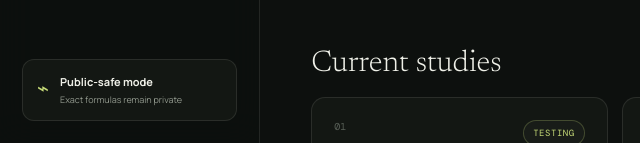
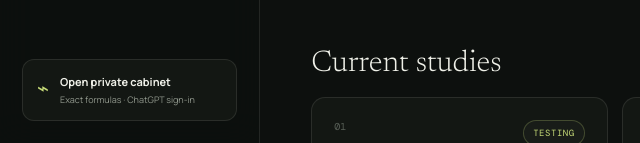
Before and after one commit to 1DmitryK/perfume-lab, a website: page index.html in a window 1280 px wide. Shown: the part 657-800 px from the top of the page, 0-640 px from the left. Drawn offline with nearby package versions, Linux system fonts and the light colour scheme; a web font is replaced by a local one.

Commit message:
Link public laboratory to private cabinet

```diff
--- a/index.html
+++ b/index.html
@@ -28,13 +28,13 @@
 
         <nav id="primary-nav" class="nav"></nav>
 
-        <div class="privacy-card">
+        <a class="privacy-card" style="color: inherit; text-decoration: none" href="https://dk-private-olfactory-lab.kostromin-dima.chatgpt.site" target="_blank" rel="noopener">
           <div class="privacy-icon">⌁</div>
           <div>
-            <strong>Public-safe mode</strong>
-            <span>Exact formulas remain private</span>
+            <strong>Open private cabinet</strong>
+            <span>Exact formulas · ChatGPT sign-in</span>
           </div>
-        </div>
+        </a>
       </aside>
 
       <header class="mobile-header">
```
